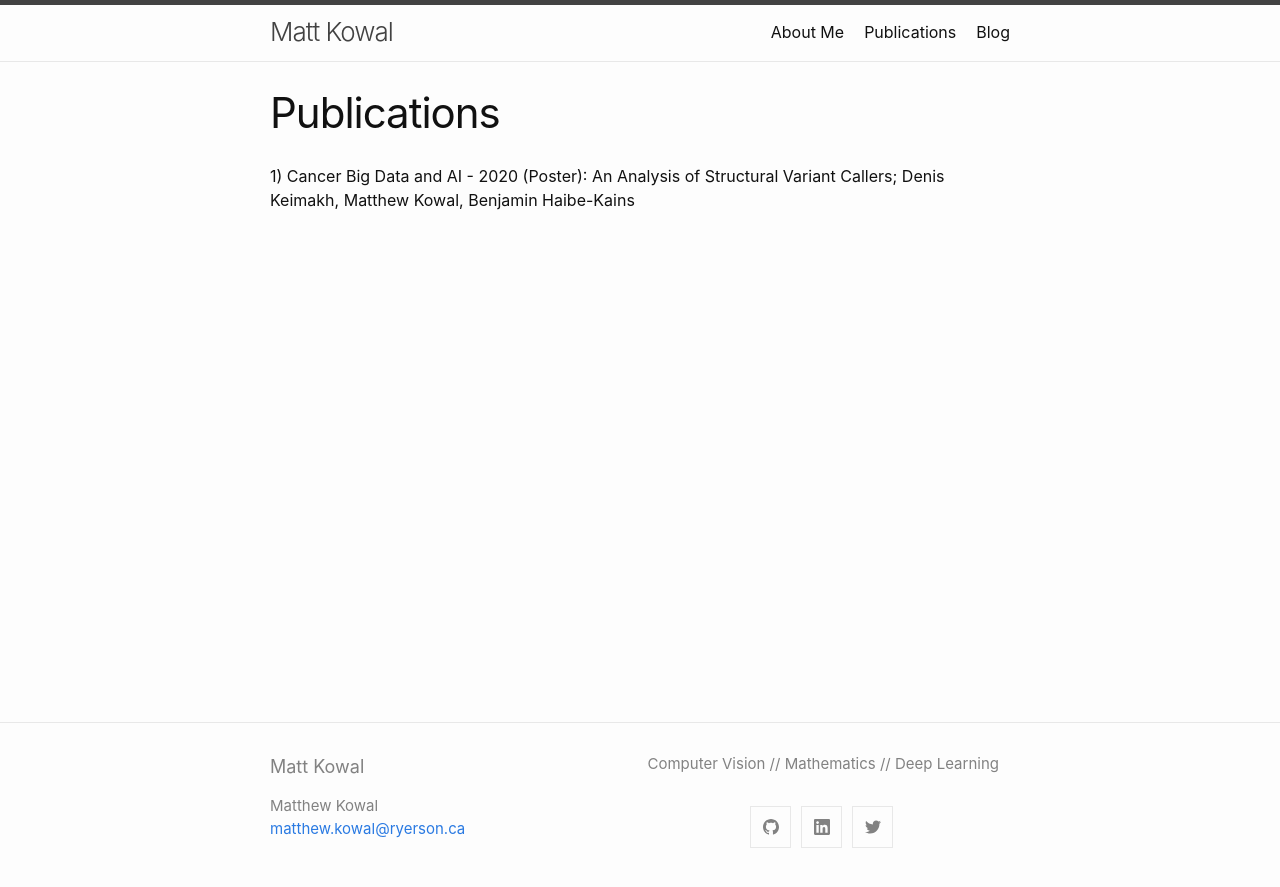
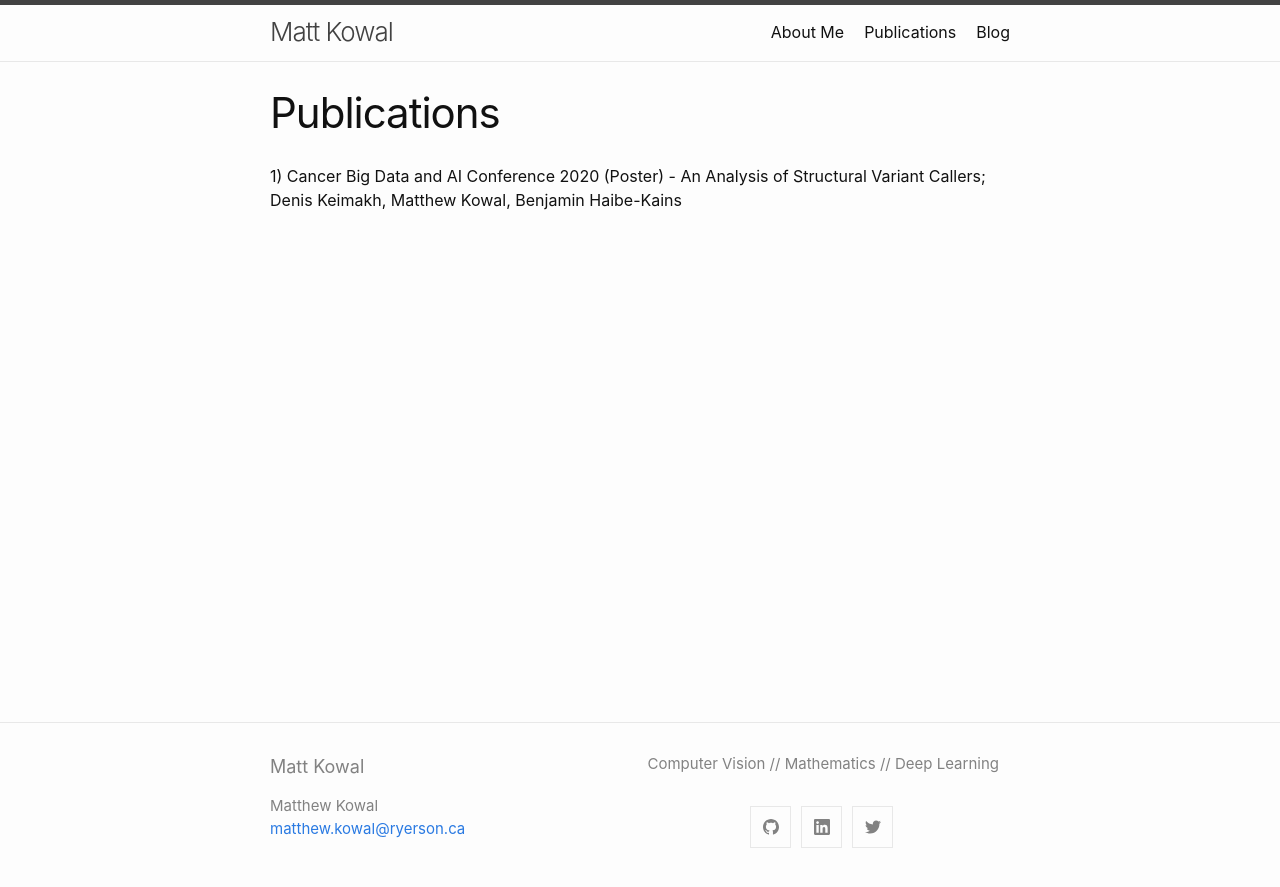
Before and after one commit to MKowal2/MKowal4.github.io, a Jekyll site: the page built from publications.md, in a window 1280 px wide. Shown: the top 887 px of the page. Built offline with Jekyll 4.4.1, drawn with Linux system fonts in a browser that asks for light colours.

Commit message:
Update publications.md

```diff
--- a/publications.md
+++ b/publications.md
@@ -4,4 +4,4 @@ title: Publications
 permalink: /publications/
 ---
 
-1) Cancer Big Data and AI - 2020 (Poster): An Analysis of Structural Variant Callers; Denis Keimakh, Matthew Kowal, Benjamin Haibe-Kains
+1) Cancer Big Data and AI Conference 2020 (Poster) - An Analysis of Structural Variant Callers; Denis Keimakh, Matthew Kowal, Benjamin Haibe-Kains
```
